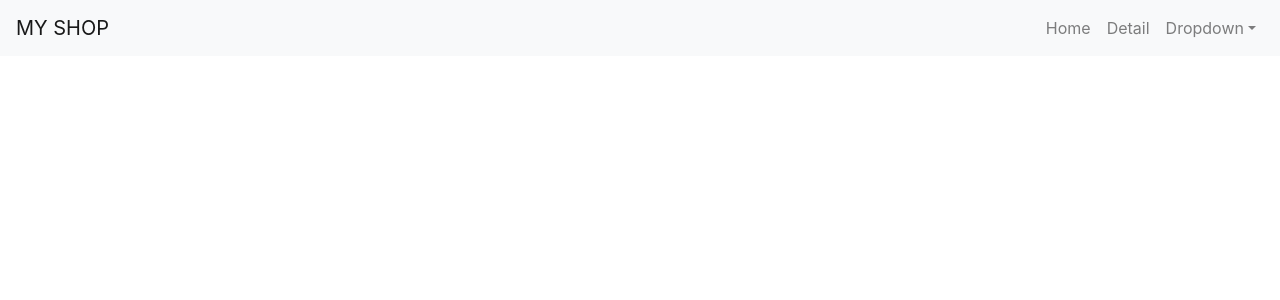
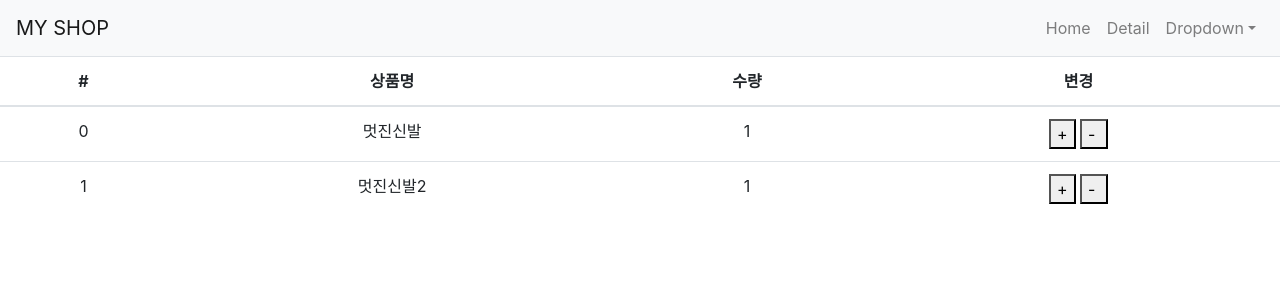
Before and after one commit to corazon4815/react-shop, a React (Create React App) app: page /cart in a window 1280 px wide. Shown: the top 300 px of the page. Built offline with nearby package versions, Linux system fonts and the light colour scheme.

Commit message:
장바구니 수량변경

```diff
--- a/package.json
+++ b/package.json
@@ -15,9 +15,11 @@
     "react": "^17.0.1",
     "react-bootstrap": "^1.5.1",
     "react-dom": "^17.0.1",
+    "react-redux": "^7.2.2",
     "react-router-dom": "^5.2.0",
     "react-scripts": "4.0.3",
     "react-transition-group": "^4.4.1",
+    "redux": "^4.0.5",
     "start": "^5.1.0",
     "styled-components": "^5.2.1",
     "web-vitals": "^1.0.1"
--- a/src/App.js
+++ b/src/App.js
@@ -5,8 +5,9 @@
 import Detail from './Detail.js'
 import { Link, Route, Switch } from 'react-router-dom'
 import axios from 'axios';
+
+import Cart from './Cart.js';
 export let 재고context = React.createContext();
-
 //let 재고context = React.createContext();
 
 function App() {
@@ -112,6 +113,16 @@
         </재고context.Provider>
       </Route>
 
+      {/*
+      1. Cart.js만들기 (export default)
+      2. 부트스트랩 table 넣기(import)
+      3. App.js에 (import) 하고 Route 추가
+      4.
+      */}
+      <Route path="/cart">
+        <Cart></Cart>
+      </Route>
+
       {/* <Route path="/:id">  */}
       {/* /:id ->모든문자열을 뜻함 */}
         {/* <div>/슬러시뒤에 문자열이 있으면 이거보여줘</div>
--- a/src/Cart.js
+++ b/src/Cart.js
@@ -1,53 +1,48 @@
 import React from 'react';
-import Table from 'react-bootstrap';
+import { Table } from 'react-bootstrap';
+import { connect } from 'react-redux';
+// table에 중괄호를 써야 변수/함수 가져오기. 안쓰면 export default된거 가져온다는 뜻
 
-function Cart(){
+function Cart(props){
     return (
         <div>
-            <Table responsive="sm">
+            <Table responsive>
                 <thead>
                     <tr>
                         <th>#</th>
-                        <th>Table heading</th>
-                        <th>Table heading</th>
-                        <th>Table heading</th>
-                        <th>Table heading</th>
-                        <th>Table heading</th>
-                        <th>Table heading</th>
+                        <th>상품명</th>
+                        <th>수량</th>
+                        <th>변경</th>
                     </tr>
                 </thead>
                 <tbody>
-                    <tr>
-                        <td>1</td>
-                        <td>Table cell</td>
-                        <td>Table cell</td>
-                        <td>Table cell</td>
-                        <td>Table cell</td>
-                        <td>Table cell</td>
-                        <td>Table cell</td>
-                    </tr>
-                    <tr>
-                        <td>2</td>
-                        <td>Table cell</td>
-                        <td>Table cell</td>
-                        <td>Table cell</td>
-                        <td>Table cell</td>
-                        <td>Table cell</td>
-                        <td>Table cell</td>
-                    </tr>
-                    <tr>
-                        <td>3</td>
-                        <td>Table cell</td>
-                        <td>Table cell</td>
-                        <td>Table cell</td>
-                        <td>Table cell</td>
-                        <td>Table cell</td>
-                        <td>Table cell</td>
-                    </tr>
+                    {
+                        props.state.map((a, i)=>{
+                            return (
+                                <tr key={i}>
+                                    <td>{a.id}</td>
+                                    <td>{a.name}</td>
+                                    <td>{a.quan}</td>
+                                    <td><button onClick={()=>{props.dispatch({type:'수량증가'})}}>+</button>&nbsp;
+                                        <button onClick={()=>{props.dispatch({type:'수량감소'})}}>-&nbsp;</button>
+                                    </td>
+                                </tr>
+                            )
+                        })
+                    }
                 </tbody>
             </Table>
         </div>
     )
 }
 
-export default Cart;
+function state를props화(state){
+    return {
+        state : state //stete안에 있는 모든 데이터를 state라는 이름의 props로 바꿔주세용
+                        //이러면 state라고 쓰는 순간 안의 모든 데이터가 출력이 됨
+        }
+}
+
+export default connect(state를props화)(Cart)
+
+//export default Cart;
--- a/src/index.js
+++ b/src/index.js
@@ -4,13 +4,48 @@
 import App from './App';
 import reportWebVitals from './reportWebVitals';
 import { BrowserRouter } from 'react-router-dom';
+import { Provider } from 'react-redux';
+import { createStore } from 'redux';
+
+//redux쓰기
+//1. redux설치 후 index파일에 provider import
+//2. provider로 app 감싸기
+//3. createStore안에 state저장
+//4. provider에 props전송
+//5. cart.js가서 state사용하기 ->export default 셋팅
+//6. 쓰는곳에서 props로 받기
+
+
+let 초기값 = [
+  { id : 0, name : '멋진신발', quan : 1},
+  { id : 1, name : '멋진신발2', quan : 1}
+];
+//reducer는 항상 state를 뱉음
+function reducer(state = 초기값, 액션){   //default parameter문법. 관습적으로 기본적으로 초기값을 넣어줌
+  if (액션.type === '수량증가'){
+    let copy = [...state];
+    copy[0].quan++;
+    return copy
+  } else if (액션.type === '수량감소'){
+      let copy = [...state];
+      copy[0].quan--;
+      return copy
+  } else {
+  return state
+}
+}
+
+let store = createStore(reducer);
+
 
 //</HashRouter> -> 라우팅을 안전하게 할수있게 도와줌(서버에 전송되지않고 페이지가 바뀜)
 //BrowserRouter는 서버와 협업해서 보여줌
 ReactDOM.render(
   <React.StrictMode>
     <BrowserRouter>
-      <App />
+      <Provider store={store}>
+        <App />
+      </Provider>
     </BrowserRouter>
   </React.StrictMode>,
   document.getElementById('root')
```
Also changed, not shown: 1 other file (tests, documents, lock files or other folders).
